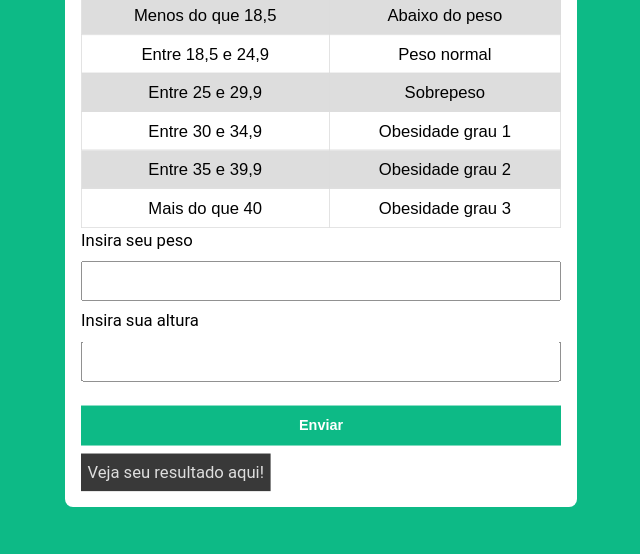
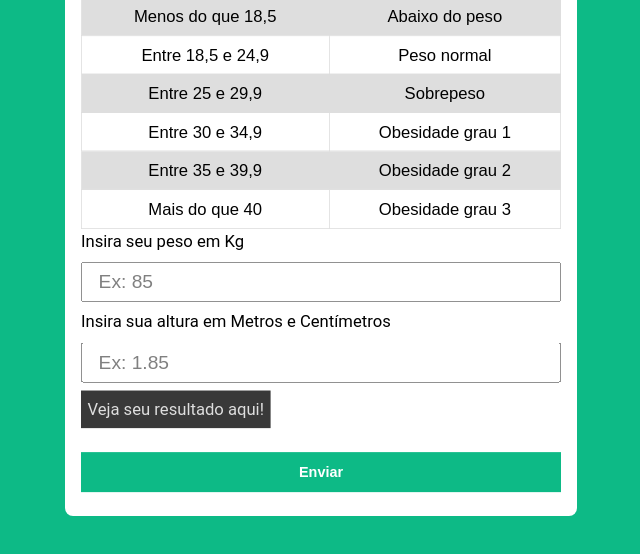
Before and after one commit to leoalexdeveloper/Calculadora-IMC, a plain HTML site: page index.html in a window 1280 px wide. Shown: the part 208-762 px from the top of the page, without its empty margins (319-959 px from the left). Drawn offline with Linux system fonts and the light colour scheme.

Commit message:
Change input types text to number

```diff
--- a/assets/Css/style.css
+++ b/assets/Css/style.css
@@ -40,6 +40,10 @@ form input:focus{
     outline: 1px solid var(--primary-color);
 }
 
+form input::placeholder{
+    color:grey;
+}
+
 form button{
     border: none;
     background: var(--primary-color);
@@ -61,18 +65,18 @@ form button:active{
 
 table{
     font-family: arial, sans-serif;
-  border-collapse: collapse;
-  width: 100%;
+    border-collapse: collapse;
+    width: 100%;
 }
 
 td, th {
-    border: 1px solid #dddddd;
+    border: 1px solid #dedede;
     text-align: center;
     padding: 8px;
   }
 
   tr:nth-child(even) {
-    background-color: #dddddd;
+    background-color: #dedede;
   }
 
   .resultado{
--- a/index.html
+++ b/index.html
@@ -45,15 +45,16 @@
         </table>
 
         <form action="">
-            <label for="input-teste-1">Insira seu peso</label>
-            <input type="text" id="input-teste-1">
-            <label for="input-teste-2">Insira sua altura</label>
-            <input type="text" id="input-teste-2">
+            <label for="input-teste-1">Insira seu peso em Kg</label>
+            <input type="number" id="input-teste-1" placeholder="Ex: 85">
+            <label for="input-teste-2">Insira sua altura em Metros e Centímetros</label>
+            <input type="number" id="input-teste-2" placeholder="Ex: 1.85">
+            <div class="resultado">
+               <h4>Resultado</h4> Veja aqui seu resultado
+            </div>
             <button>Enviar</button>
         </form>
-        <div class="resultado">
-            Veja aqui seu resultado
-        </div>
+
     </section>
 
     <script src="./assets/js/main.js"></script>
```
